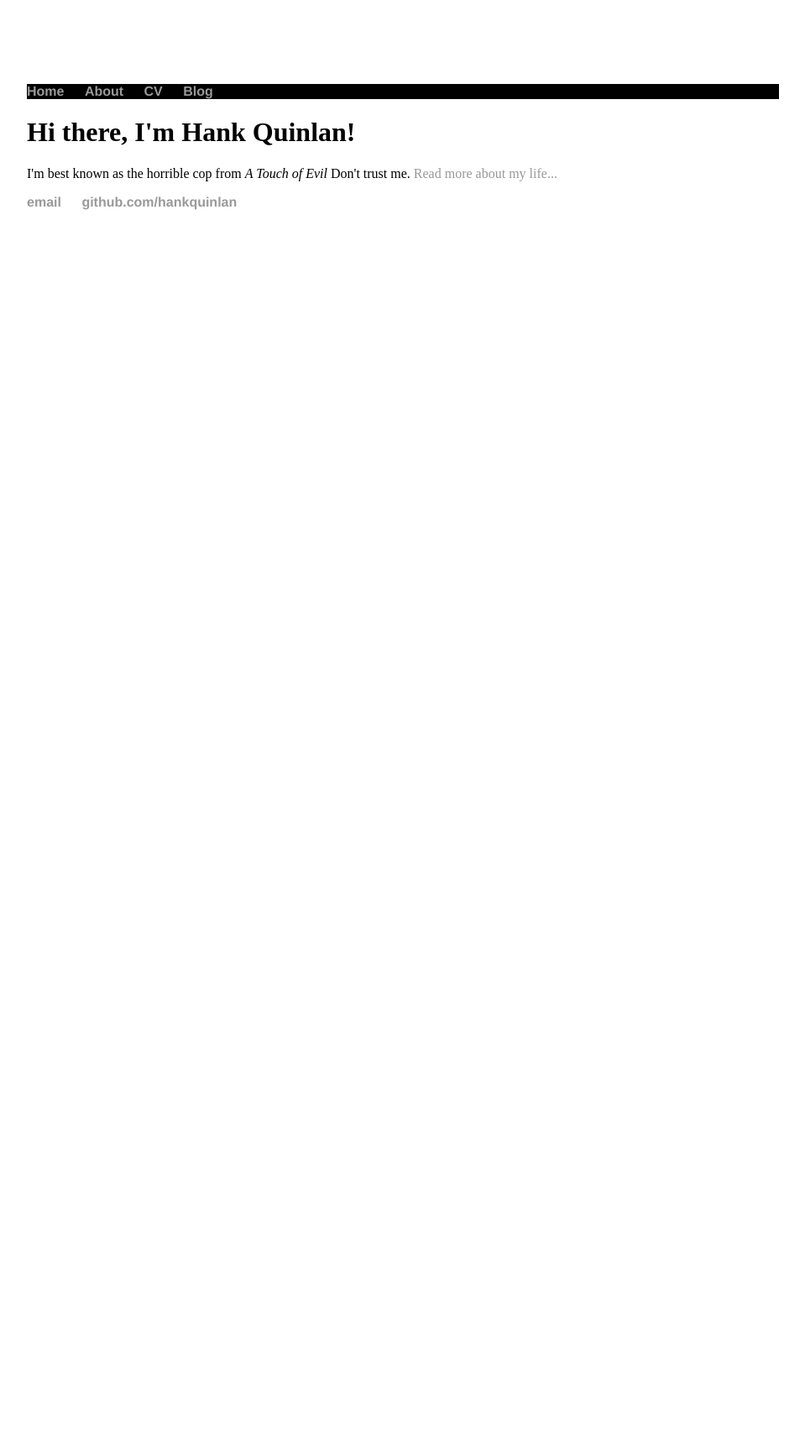
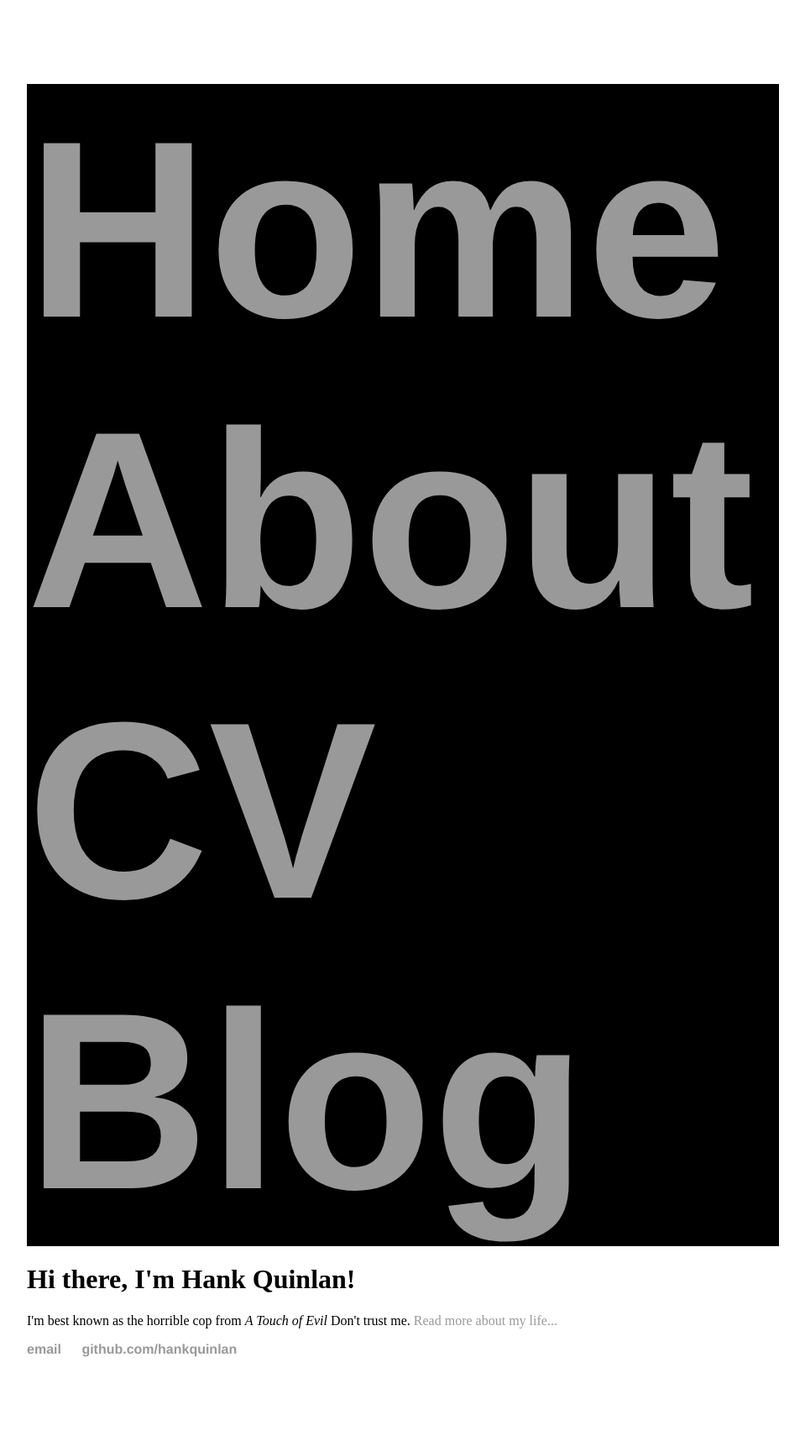
Before and after one commit to BobRendal/BobRendal.github.io, a Jekyll site: the page built from index.html, in a window 1280 px wide. Shown: the whole page at 84% size, without its empty margins (160-1119 px from the left). Built offline with Jekyll 4.4.1, drawn with Linux system fonts in a browser that asks for light colours; before the commit the page ends 900 px from its top, so only the background shows below that.

Commit message:
Update defaults.html

```diff
--- a/_layouts/defaults.html
+++ b/_layouts/defaults.html
@@ -8,7 +8,7 @@
 		<body>
 			<nav>
 	    		<ul>
-				<div style="background-color:black;"; style="font-size:300px">
+				<div style="background-color:black; font-size:300px">
 	        		<li><a href="/">Home</a></li>
 		        	<li><a href="/about">About</a></li>
 	        		<li><a href="/cv">CV</a></li>
```
